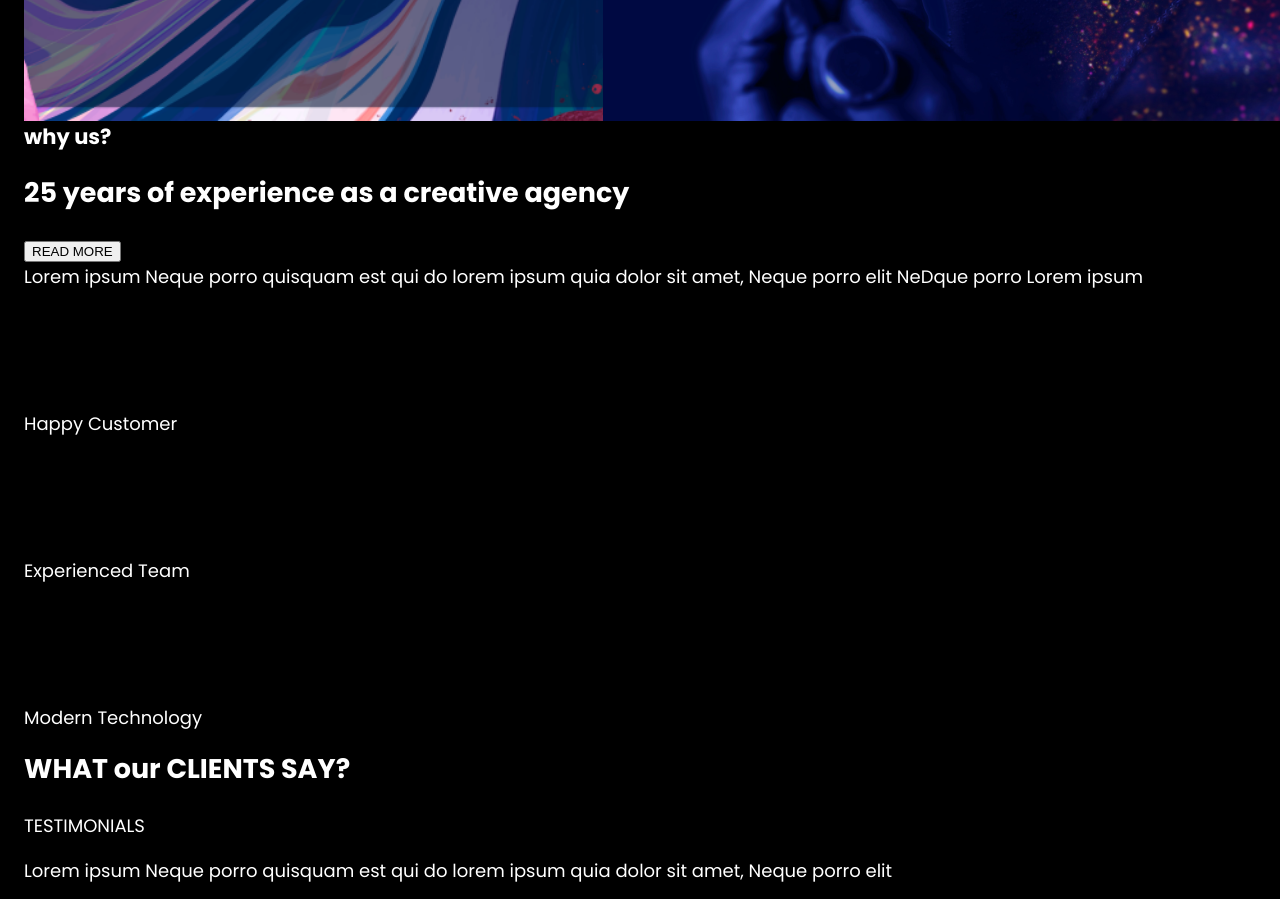
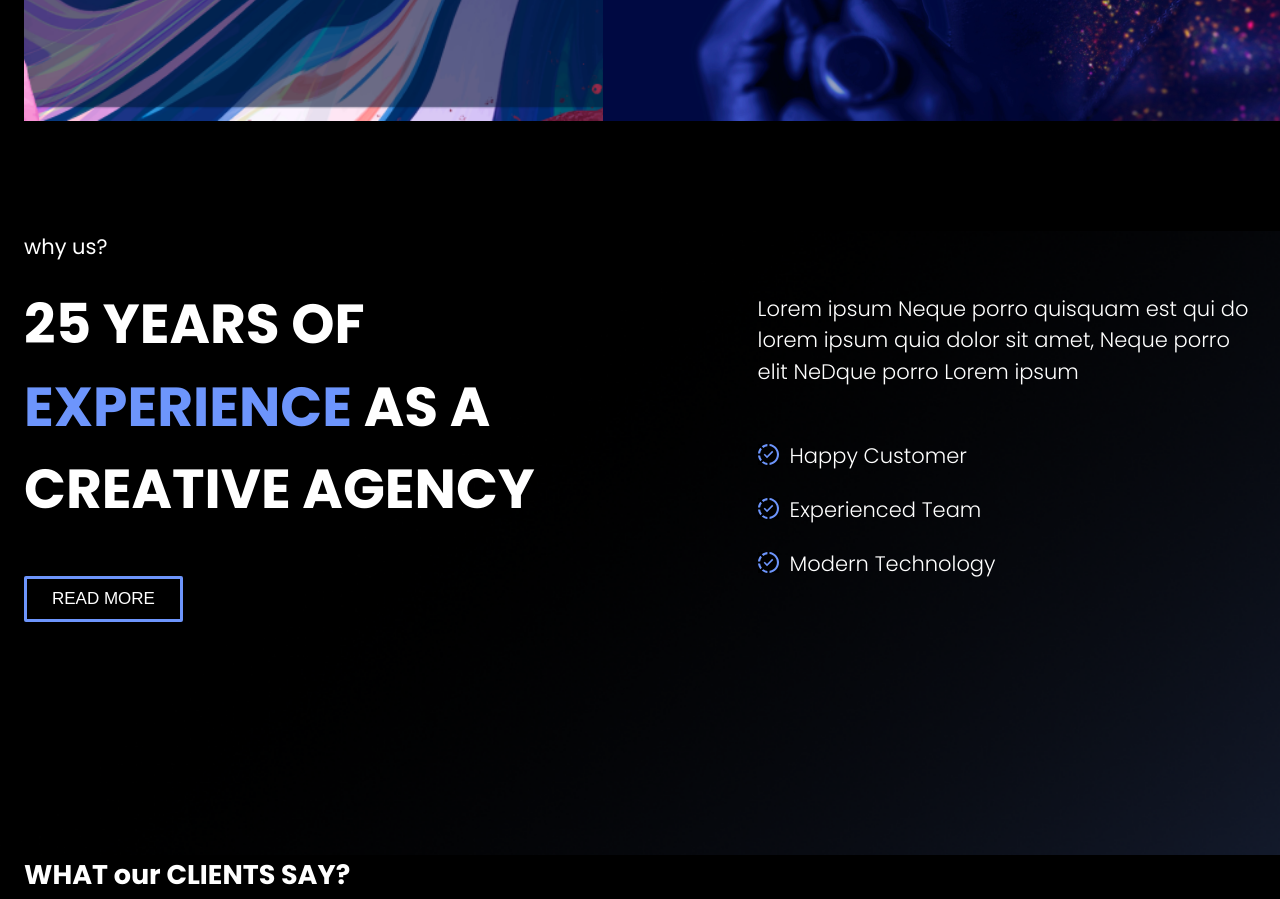
Before and after one commit to VasBakhmut/Creatic, a plain HTML site: page index.html in a window 1280 px wide. Shown: the part 3980-4879 px from the top of the page. Drawn offline with Linux system fonts and the light colour scheme; files whose address does not match are found by name.

Commit message:
whyUsSection

```diff
--- a/index.html
+++ b/index.html
@@ -170,30 +170,23 @@
       </section>
       <section id="whyusSection" class="whyusSection">
         <div class="section_conteiner">
-          <div>
-            <div>
-              <h3>why us?</h3>
+          <div class="whyusSection_flex-cobtainer">
+            <div class="whyusSection_text-cobtainer">
+              <h3 class="whyusSection_h3">why us?</h3>
+              <h2 class="whyusSection_h2">
+                25 years of <span class="blue-text">experience</span> as a creative agency
+              </h2>
+              <button class="main-Btn">READ MORE</button>
             </div>
-            <h2>25 years of experience as a creative agency</h2>
-            <button>READ MORE</button>
-          </div>
-          <div>
-            <p>
-              Lorem ipsum Neque porro quisquam est qui do lorem ipsum quia dolor sit amet,
-              Neque porro elit NeDque porro Lorem ipsum
-            </p>
-            <svg width="95px" height="95px">
-              <use href="./images/sprite.svg#icon-tick"></use>
-            </svg>
-            <p>Happy Customer</p>
-            <svg width="95px" height="95px">
-              <use href="./images/sprite.svg#icon-tick"></use>
-            </svg>
-            <p>Experienced Team</p>
-            <svg width="95px" height="95px">
-              <use href="./images/sprite.svg#icon-tick"></use>
-            </svg>
-            <p>Modern Technology</p>
+            <div class="whyusSection_secText-container">
+              <p class="whyusSection_secText-top">
+                Lorem ipsum Neque porro quisquam est qui do lorem ipsum quia dolor sit amet,
+                Neque porro elit NeDque porro Lorem ipsum
+              </p>
+              <p class="whyusSection_secText-list">Happy Customer</p>
+              <p class="whyusSection_secText-list">Experienced Team</p>
+              <p class="whyusSection_secText-list">Modern Technology</p>
+            </div>
           </div>
         </div>
       </section>
--- a/style.css
+++ b/style.css
@@ -399,3 +399,56 @@ header {
   color: #6d95fc;
   padding-bottom: 48px;
 }
+
+/* whyusSection */
+
+.whyusSection {
+  background-image: url(./img/whyusgradient.png);
+  background-position: center;
+  background-repeat: no-repeat;
+  background-size: cover;
+  margin-top: 110px;
+}
+
+.whyusSection_flex-cobtainer {
+  display: flex;
+  gap: 62px;
+  justify-content: space-between;
+}
+
+.whyusSection_h2 {
+  text-transform: uppercase;
+  font-size: 55px;
+  max-width: 760px;
+  font-weight: 700;
+}
+
+.whyusSection_h3 {
+  font-size: 21px;
+  font-weight: 400;
+}
+
+.whyusSection_secText-top {
+  font-size: 21px;
+  font-weight: 300;
+  max-width: 564px;
+  padding-top: 62px;
+  padding-bottom: 32px;
+}
+
+.whyusSection_secText-list::before {
+  content: url(./img/checktick.svg);
+  width: 21px;
+  height: 21px;
+  margin-right: 11px;
+  vertical-align: middle;
+}
+
+.whyusSection_secText-list {
+  font-size: 21px;
+  font-weight: 300;
+}
+
+.whyusSection_secText-container {
+  margin-bottom: 253px;
+}
```
Also changed, not shown: img/check.png (added), img/checktick.svg (added), img/whyusgradient.png (added).
